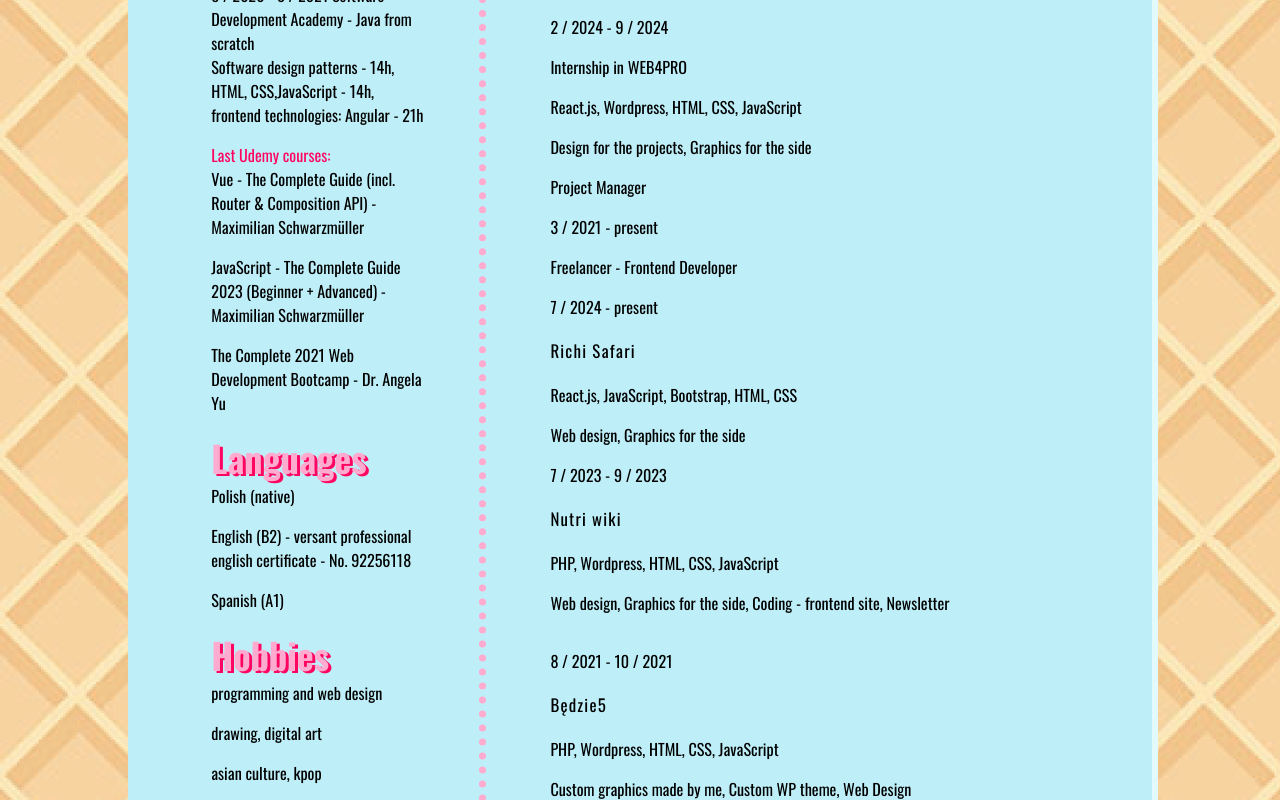
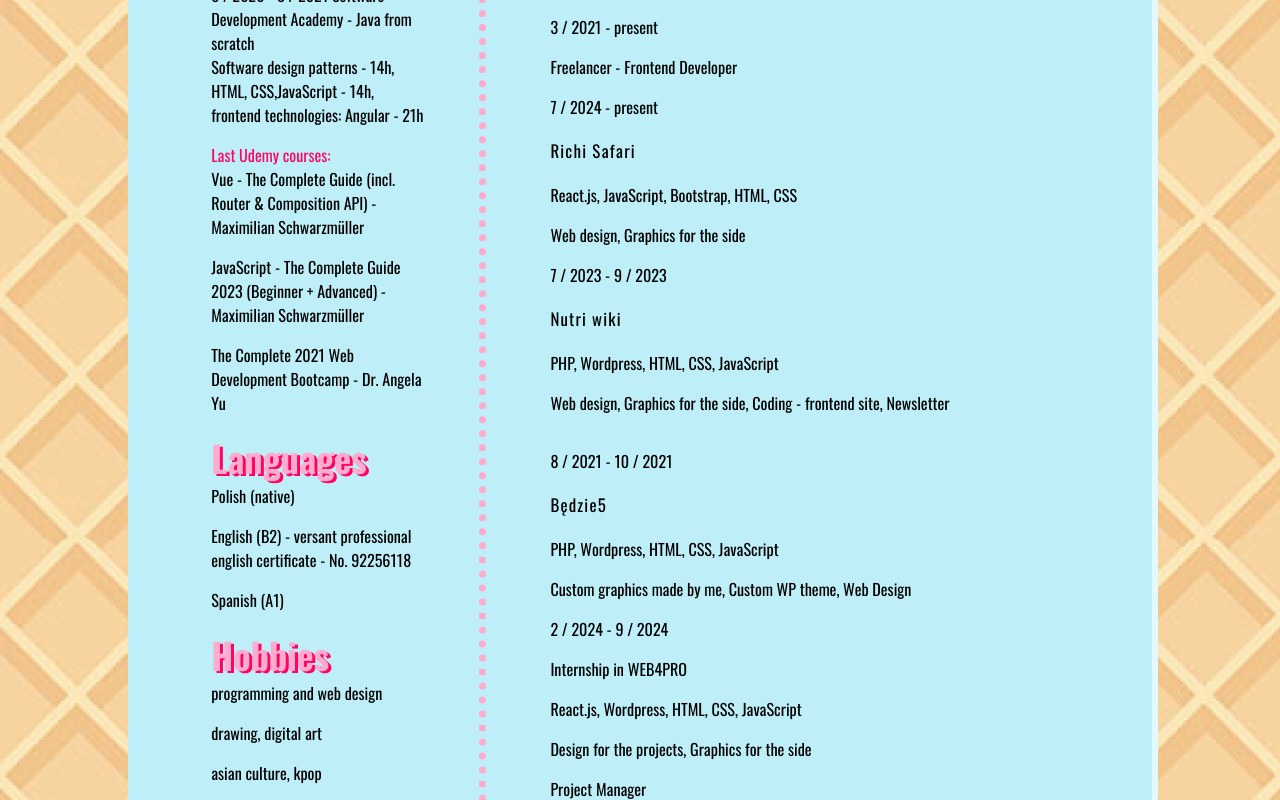
Before and after one commit to AgataJacykFrontendDeveloper/PortfolioPage, a Vue app: page /CV in a window 1280 px wide. Shown: the part 1380-2180 px from the top of the page. Built offline with nearby package versions, Linux system fonts and the light colour scheme.

Commit message:
Small change in cv

```diff
--- a/src/views/CVPage.vue
+++ b/src/views/CVPage.vue
@@ -72,13 +72,8 @@ Volunteer</p>
   <p>7 / 2024 - present</p>
   <p>Giganci Programowania - programming trainer for children and youth</p>
   <p>Scratch, Minecraft Education, JavaScript</p>
-  <p>2 / 2024 - 9 / 2024</p>
-  <p>Internship in WEB4PRO</p>
-  <p>React.js,  Wordpress, HTML, CSS, JavaScript</p>
-  <p>Design for the projects, Graphics for the side</p>
-  <p>Project Manager</p>
   <p>3 / 2021 - present</p>
-<p>Freelancer - Frontend Developer</p>
+  <p>Freelancer - Frontend Developer</p>
 <p>7 / 2024 - present</p>
 <p><a href="https://richi-safari.vercel.app/">Richi Safari</a></p>
 <p>React.js, JavaScript, Bootstrap, HTML, CSS</p>
@@ -92,6 +87,11 @@ Volunteer</p>
 <p><a href="https://github.com/AgataJacyk/bedzie5_theme">Będzie5</a></p>
 <p>PHP, Wordpress, HTML, CSS, JavaScript</p>
 <p>Custom graphics made by me, Custom WP theme, Web Design</p>
+  <p>2 / 2024 - 9 / 2024</p>
+  <p>Internship in WEB4PRO</p>
+  <p>React.js,  Wordpress, HTML, CSS, JavaScript</p>
+  <p>Design for the projects, Graphics for the side</p>
+  <p>Project Manager</p>
 <h4>Projects</h4>
 <p>4 / 2023 - present</p>
 <p><a href="https://super-mario-pizza.netlify.app/">Mario Pizza</a></p>
```
Also changed, not shown: 1 other file (tests, documents, lock files or other folders).
